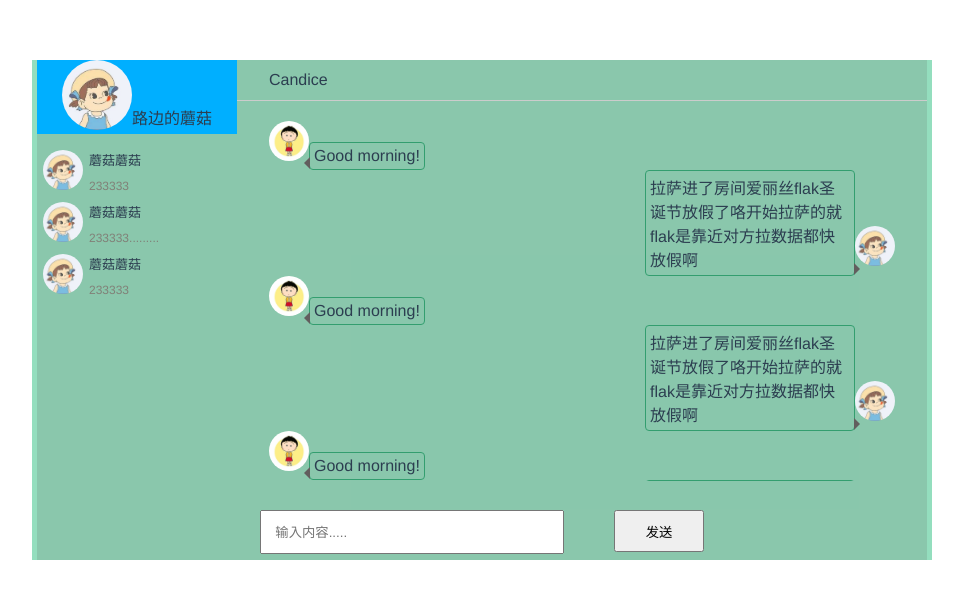
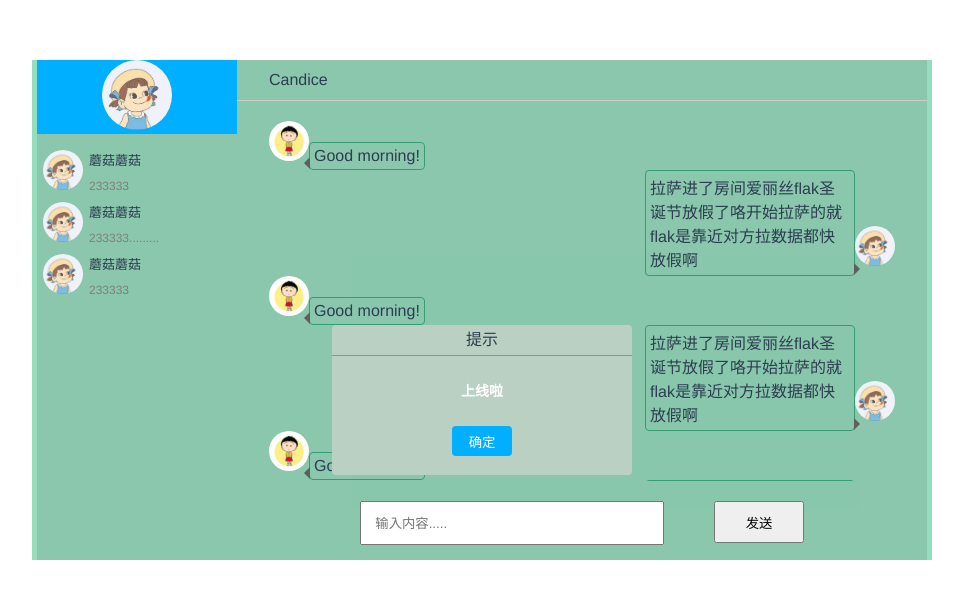
Before and after one commit to CandiceCaiYu/websocket, a Vue app in the folder the-project/: page /#/ChatMain in a window 1280 px wide. Shown: the top 598 px of the page, without its empty margins (158-1121 px from the left). Built offline with nearby package versions, Linux system fonts and the light colour scheme.

Commit message:
feat: userinfo && prompt-box

```diff
--- a/the-project/package.json
+++ b/the-project/package.json
@@ -14,7 +14,8 @@
   "dependencies": {
     "uuid": "^3.2.1",
     "vue": "^2.5.2",
-    "vue-router": "^3.0.1"
+    "vue-router": "^3.0.1",
+    "vuex": "^3.0.1"
   },
   "devDependencies": {
     "autoprefixer": "^7.1.2",
--- a/the-project/src/components/ChatContentInput.vue
+++ b/the-project/src/components/ChatContentInput.vue
@@ -16,15 +16,7 @@
 </script>
 <style scoped>
   .chat-content-input {
-    position: absolute;
-    z-index: 10;
-    left: 0;
-    right: 0;
-    top: 500px;
-    margin: auto;
-    padding: 10px;
-    /* border: 1px solid #f00; */
-    height: 40px;
+    margin-top: 20px;
   }
   .chat-content-input-text {
     height: 40px;
--- a/the-project/src/components/ChatInfo.vue
+++ b/the-project/src/components/ChatInfo.vue
@@ -1,17 +1,21 @@
 <template>
   <div class="chat-info">
     <img class="avator" src="../assets/avator.jpeg" alt="">
-    <p class="name">路边的蘑菇</p>
+    <p class="name">{{this.myself.name}}</p>
   </div>
 </template>
 <script>
+  import { mapGetters } from 'vuex'
   export default {
     name: 'ChatInfo',
     data: function() {
       return {
         msg: ''
       }
-    }
+    },
+    computed: mapGetters([
+      'myself'
+    ])
   }
 </script>
 <style scoped>
--- a/the-project/src/components/ChatMain.vue
+++ b/the-project/src/components/ChatMain.vue
@@ -6,18 +6,29 @@
    <div class="right">
      <ChatContent />
    </div>
+     <PromptBox :msg='this.myself.name' :show-prompt='true' />
   </div>
 </template>
 <script>
+import { mapGetters } from 'vuex'
 import ChatOnlineList from './ChatOnlineList'
 import ChatContent from './ChatContent'
+import PromptBox from './PromptBox'
   export default {
     name: 'ChatMain',
-    components: { ChatOnlineList, ChatContent },
+    components: { ChatOnlineList, ChatContent,PromptBox },
     data: function() {
       return {
-        msg: ''
+        message: ''
       }
+    },
+    computed:{
+      ...mapGetters([
+      'myself'
+    ]),
+    // info: ()=> {
+    //   return this.myself
+    //  }
     }
   }
 </script>
--- a/the-project/src/components/Login.vue
+++ b/the-project/src/components/Login.vue
@@ -35,8 +35,12 @@ export default {
           name: self.msg
         }
       }
+      self.websocket.send(JSON.stringify(data));
+      self.websocket.onmessage = function(message) {
+        var resultData = JSON.parse(message.data)
+        self.$store.dispatch('addUser',resultData)
 
-      self.websocket.send(JSON.stringify(data))
+      }
     },
     initWebSocket: function() {
       this.websocket = new WebSocket('ws://localhost:8081');
--- /dev/null
+++ b/the-project/src/components/promptBox.vue
@@ -0,0 +1,69 @@
+<template>
+<transition name="fade">
+  <div class="prompt"  v-show="show">
+    <div class="title">提示</div>
+    <div class="text">{{msg}} 上线啦</div>
+    <div class="btn">
+      <button class="yes-btn" @click="showBox">确定</button>
+      <slot></slot>
+    </div>
+  </div>
+  </transition>
+</template>
+<script scoped>
+  export default {
+    name: 'PromptBox',
+    props: ['msg','showPrompt'],
+    data: function() {
+      return {
+        show: this.$props.showPrompt
+      }
+    },
+    methods: {
+      showBox: function() {
+        var d = this.show;
+        this.show  = !d
+      }
+    }
+  }
+</script>
+<style scoped>
+  .prompt {
+    position: fixed;
+    top: 0;
+    left: 0;
+    right: 0;
+    bottom: 0;
+    margin: auto;
+    border-radius: 4px;
+    width: 300px;
+    height: 150px;
+    background: #bad0c3;
+  }
+  .prompt .title {
+    height: 30px;
+    line-height: 30px;
+    border-bottom: 1px solid #95957a;
+  }
+  .prompt .text {
+    height: 70px;
+    line-height: 70px;
+    color: #fff;
+    font-size: 14px;
+    font-weight: bold;
+  }
+  .prompt .yes-btn {
+    width: 60px;
+    height: 30px;
+    border: none;
+    border-radius: 4px;
+    background: #00afff;
+    color: #fff;
+  }
+  .fade-enter, .fade-leave-to {
+    opacity: 0;
+  }
+  .fade-enter-active, .fade-leave-active {
+    transition: opacity 1s;
+  }
+</style>
--- a/the-project/src/main.js
+++ b/the-project/src/main.js
@@ -3,13 +3,14 @@
 import Vue from 'vue'
 import App from './App'
 import router from './router'
-
+import store from './store'
 Vue.config.productionTip = false
 
 /* eslint-disable no-new */
 new Vue({
   el: '#app',
   router,
+  store,
   components: { App },
   template: '<App/>'
 })
--- /dev/null
+++ b/the-project/src/store/index.js
@@ -0,0 +1,12 @@
+import Vue from 'vue';
+import Vuex from 'vuex';
+
+import onlineUsers from './modules/onlineUsers';
+
+Vue.use(Vuex);
+
+export default new Vuex.Store({
+  modules: {
+    onlineUsers,
+  }
+})
--- /dev/null
+++ b/the-project/src/store/modules/onlineUsers.js
@@ -0,0 +1,21 @@
+export default {
+  // 初始数据
+  state: {
+    users: []
+  },
+  mutations: {
+    addUser(state, payload) {
+      state.users.push(payload)
+    }
+  },
+  actions: {
+    addUser(context, payload) {
+      context.commit('addUser', payload)
+    }
+  },
+  getters: {
+   myself: state => {
+     return state.users.length > 0 ? state.users[0] : state.users
+   }
+  }
+}
```
Also changed, not shown: the-project/server.js (+11 -1 lines), 1 other file (tests, documents, lock files or other folders).
